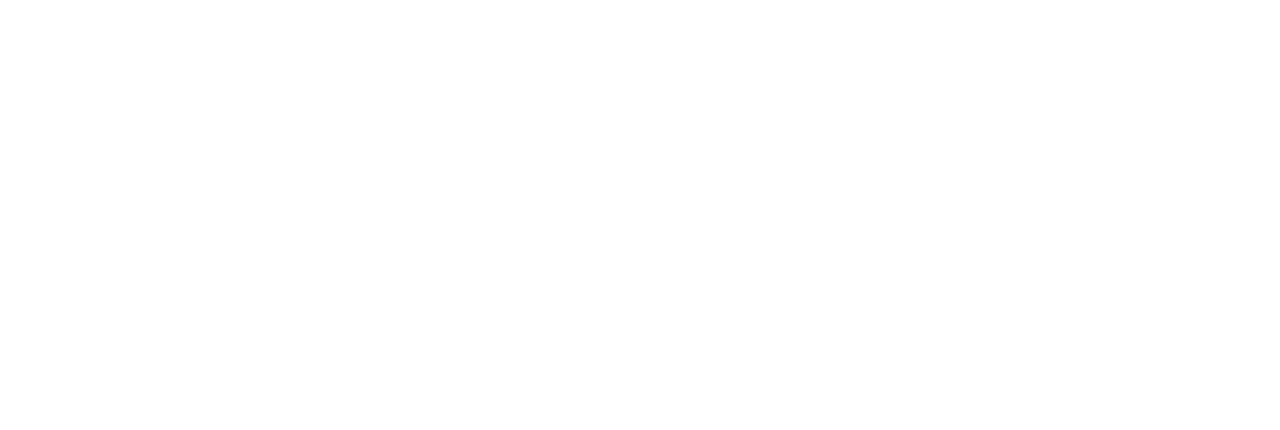
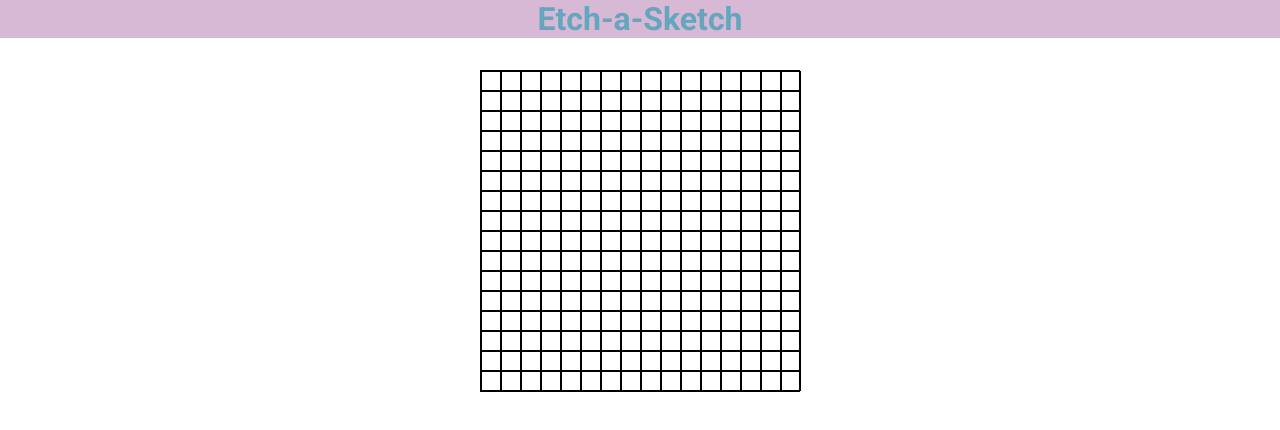
Before and after one commit to savawebdev/odin-etch-a-sketch, a plain HTML site: page index.html in a window 1280 px wide. Drawn offline with Linux system fonts and the light colour scheme.

Commit message:
Added the 16x16 grid

```diff
--- a/index.html
+++ b/index.html
@@ -8,6 +8,13 @@
     <title>Document</title>
   </head>
   <body>
+    <header class="header">
+      <h1 class="page-title">Etch-a-Sketch</h1>
+    </header>
+
+    <main class="main">
+      <div class="grid-container"></div>
+    </main>
     <script src="script.js"></script>
   </body>
 </html>
--- a/script.js
+++ b/script.js
@@ -0,0 +1,8 @@
+// create the grid
+for (let i = 1; i <= 16; i++) {
+  for (let j = 1; j <= 16; j++) {
+    let gridItem = document.createElement("div");
+    gridItem.classList.add("grid-item");
+    document.querySelector(".grid-container").appendChild(gridItem);
+  }
+}
--- a/style.css
+++ b/style.css
@@ -0,0 +1,31 @@
+@import url("https://fonts.googleapis.com/css2?family=Roboto:ital,wght@0,100;0,300;0,400;0,500;0,700;0,900;1,100;1,300;1,400;1,500;1,700;1,900&display=swap");
+
+* {
+  box-sizing: border-box;
+  margin: 0;
+  padding: 0;
+  font-family: "Roboto", sans-serif;
+}
+
+.header {
+  background-color: #d7b9d5;
+  text-align: center;
+}
+
+.page-title {
+  color: #64a6bd;
+}
+
+.grid-container {
+  width: 320px;
+  margin: 2rem auto 0;
+  display: grid;
+  grid-template-columns: repeat(16, 20px);
+  border: solid 1px black;
+}
+
+.grid-item {
+  width: 20px;
+  height: 20px;
+  border: solid 1px black;
+}
```
